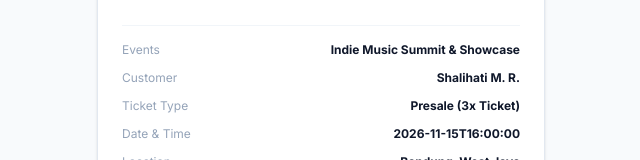
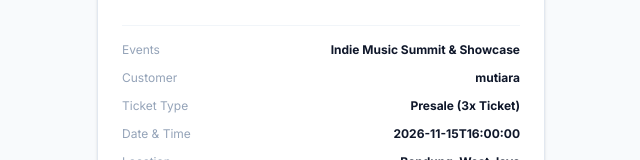
Before and after one commit to imnurdin173/Chistic.id, a Next.js app: page /cart/payment/success in a window 1280 px wide. Shown: the part 159-319 px from the top of the page, without its empty margins (319-959 px from the left). Built offline with nearby package versions, Linux system fonts and the light colour scheme.

Commit message:
fix homepage ui

```diff
--- a/src/app/cart/payment/success/page.tsx
+++ b/src/app/cart/payment/success/page.tsx
@@ -115,7 +115,7 @@ export default function CartSuccessPage() {
             <div className="flex justify-between items-center">
               <span style={{ color: "#94a3b8" }}>Customer</span>
               <span className="font-bold" style={{ color: "#0f172a" }}>
-                Shalihati M. R.
+                mutiara
               </span>
             </div>
 
@@ -161,7 +161,7 @@ export default function CartSuccessPage() {
               style={{ backgroundColor: "#ffffff", borderColor: "#e2e8f0" }}
             >
               <img
-                src="https://api.qrserver.com/v1/create-qr-code/?size=150x150&data=Chistix-Ticket-Shalihati"
+                src="https://api.qrserver.com/v1/create-qr-code/?size=150x150&data=Chistix-Ticket-Mutiara"
                 alt="QR Code Ticket"
                 className="w-36 h-36 mx-auto object-contain"
                 crossOrigin="anonymous"
```
